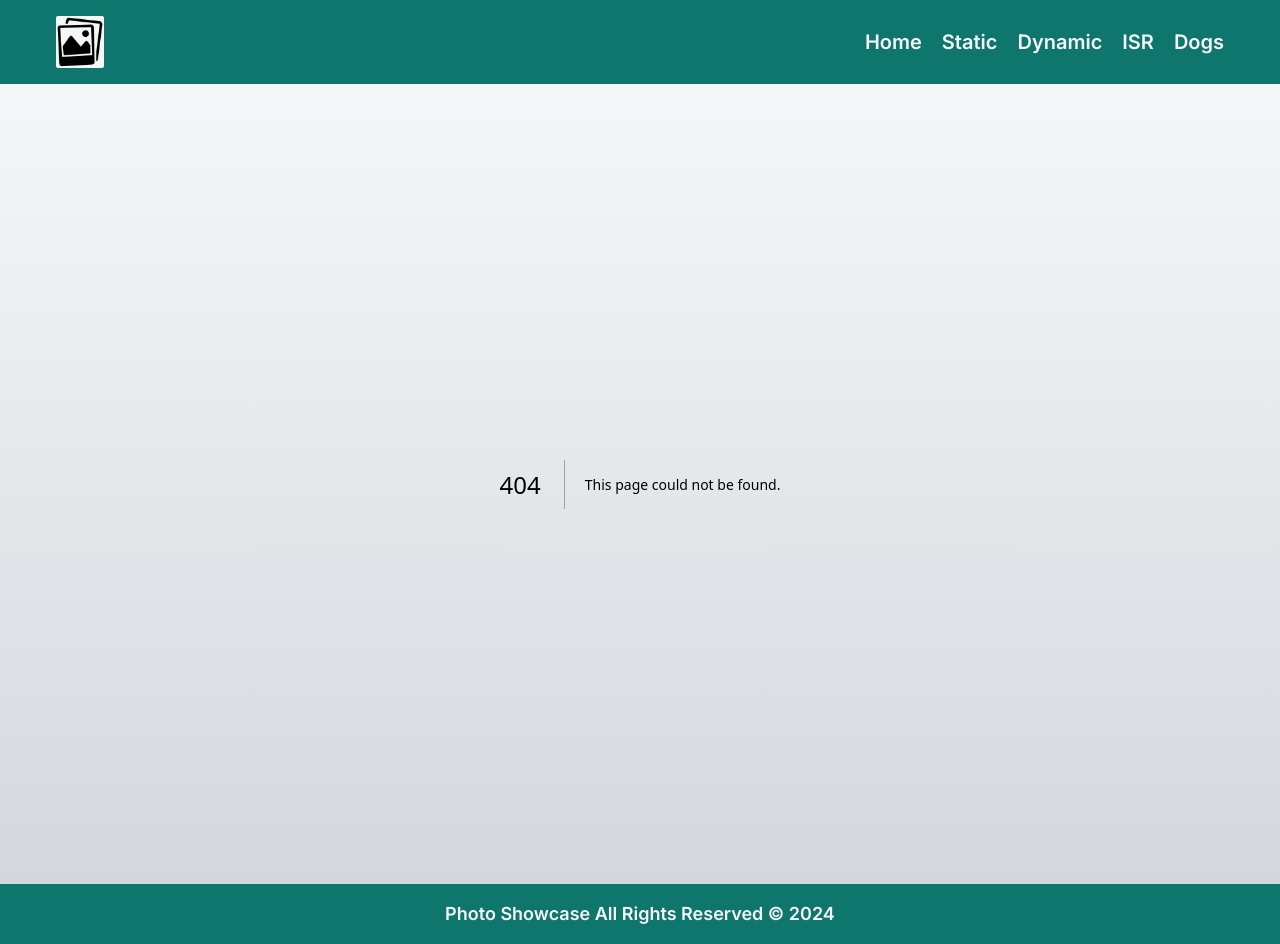
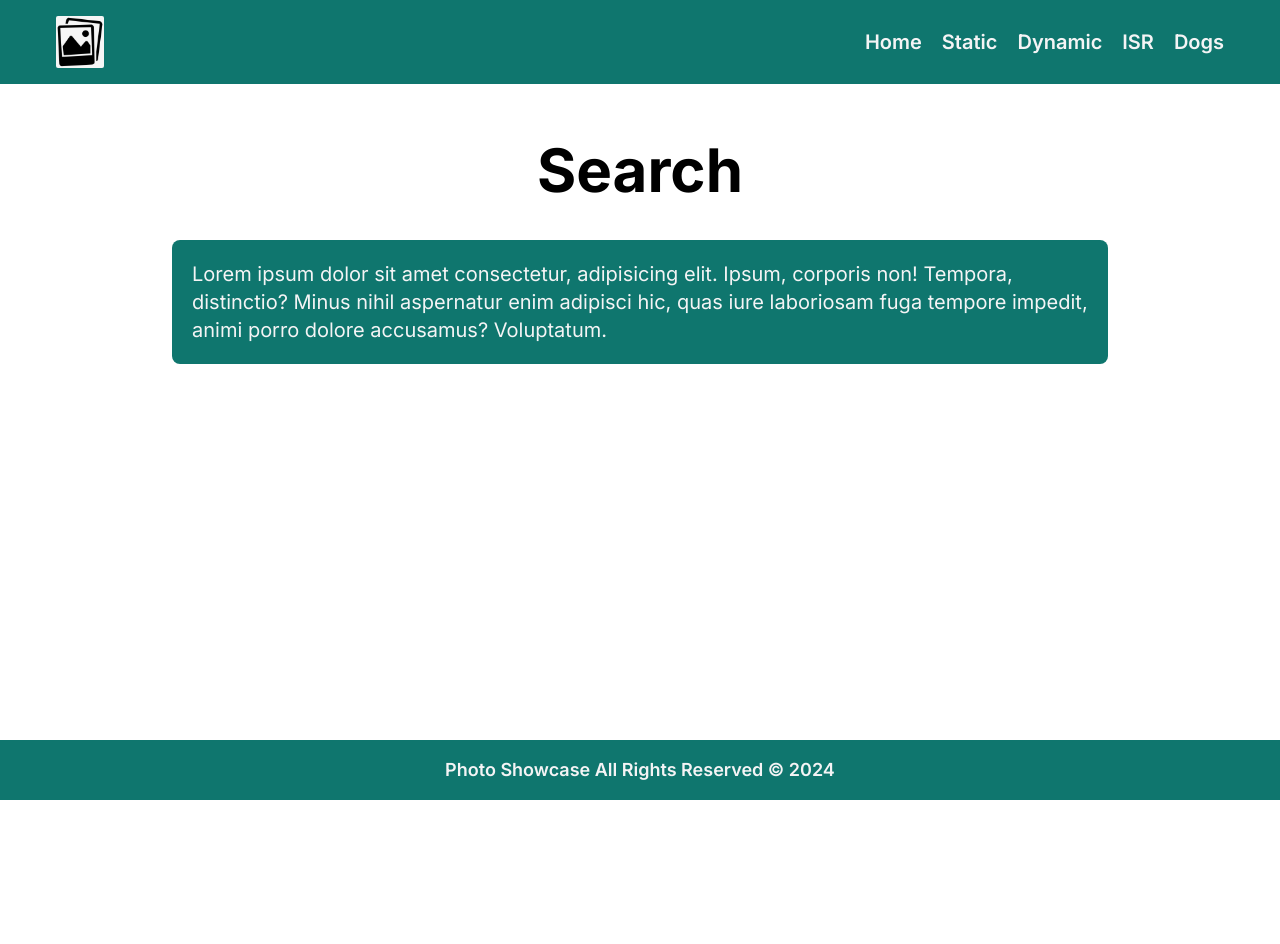
Before and after one commit to acktreptow/photo-showcase, a Next.js app: page /search in a window 1280 px wide. Before the commit this address had no page. After the commit the page ends 800 px from the top, so only its background shows below. Built offline with nearby package versions, Linux system fonts and the light colour scheme.

Commit message:
create search page

```diff
--- /dev/null
+++ b/src/app/search/page.tsx
@@ -0,0 +1,21 @@
+import Container from "../components/Container";
+import Title from "../components/Title";
+import TextBox from "../components/TextBox";
+
+function SearchPage() {
+  return (
+    <Container>
+      <Title title="Search" />
+      <TextBox>
+        <p>
+          Lorem ipsum dolor sit amet consectetur, adipisicing elit. Ipsum,
+          corporis non! Tempora, distinctio? Minus nihil aspernatur enim
+          adipisci hic, quas iure laboriosam fuga tempore impedit, animi porro
+          dolore accusamus? Voluptatum.
+        </p>
+      </TextBox>
+    </Container>
+  );
+}
+
+export default SearchPage;
```
